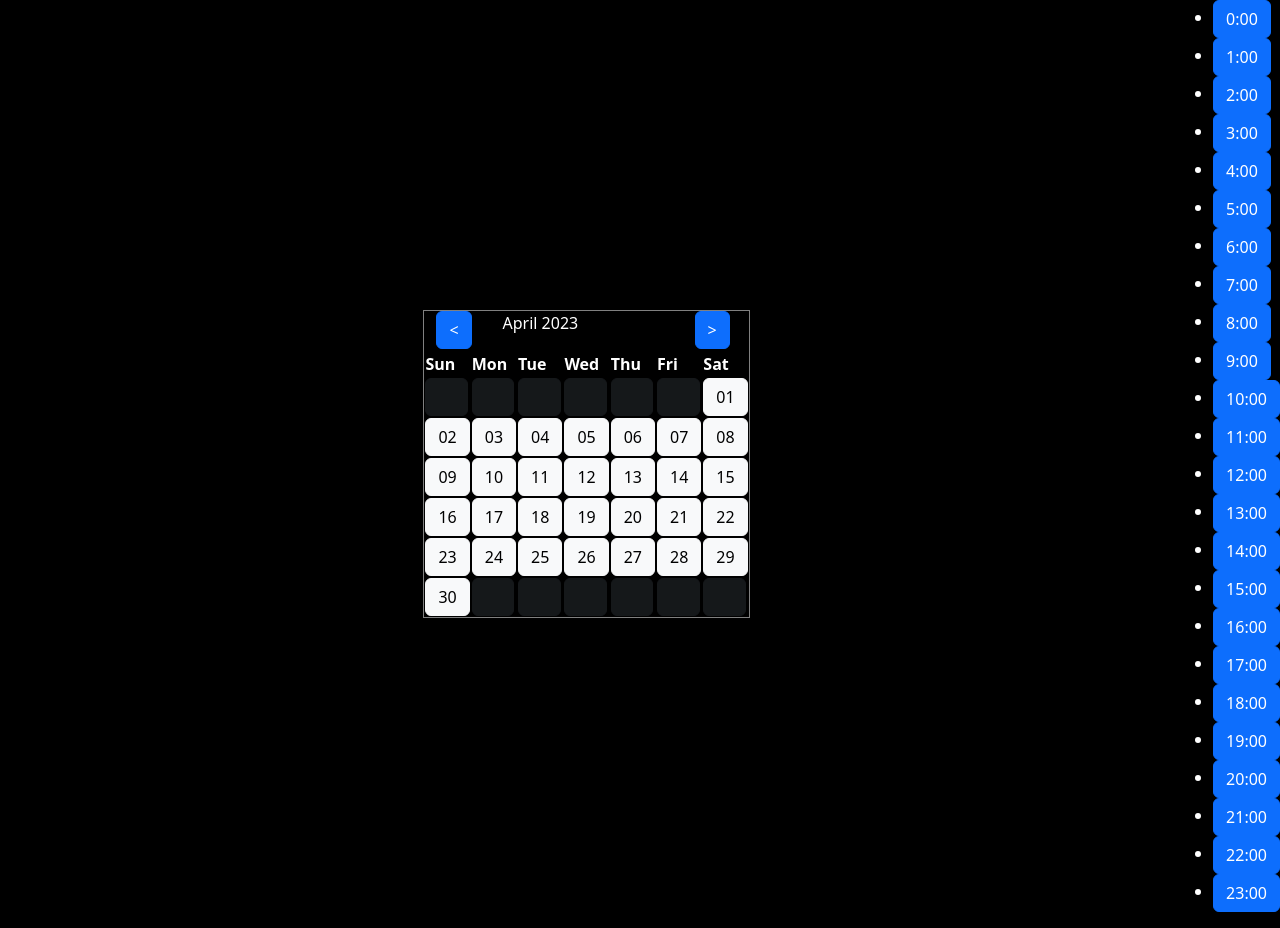
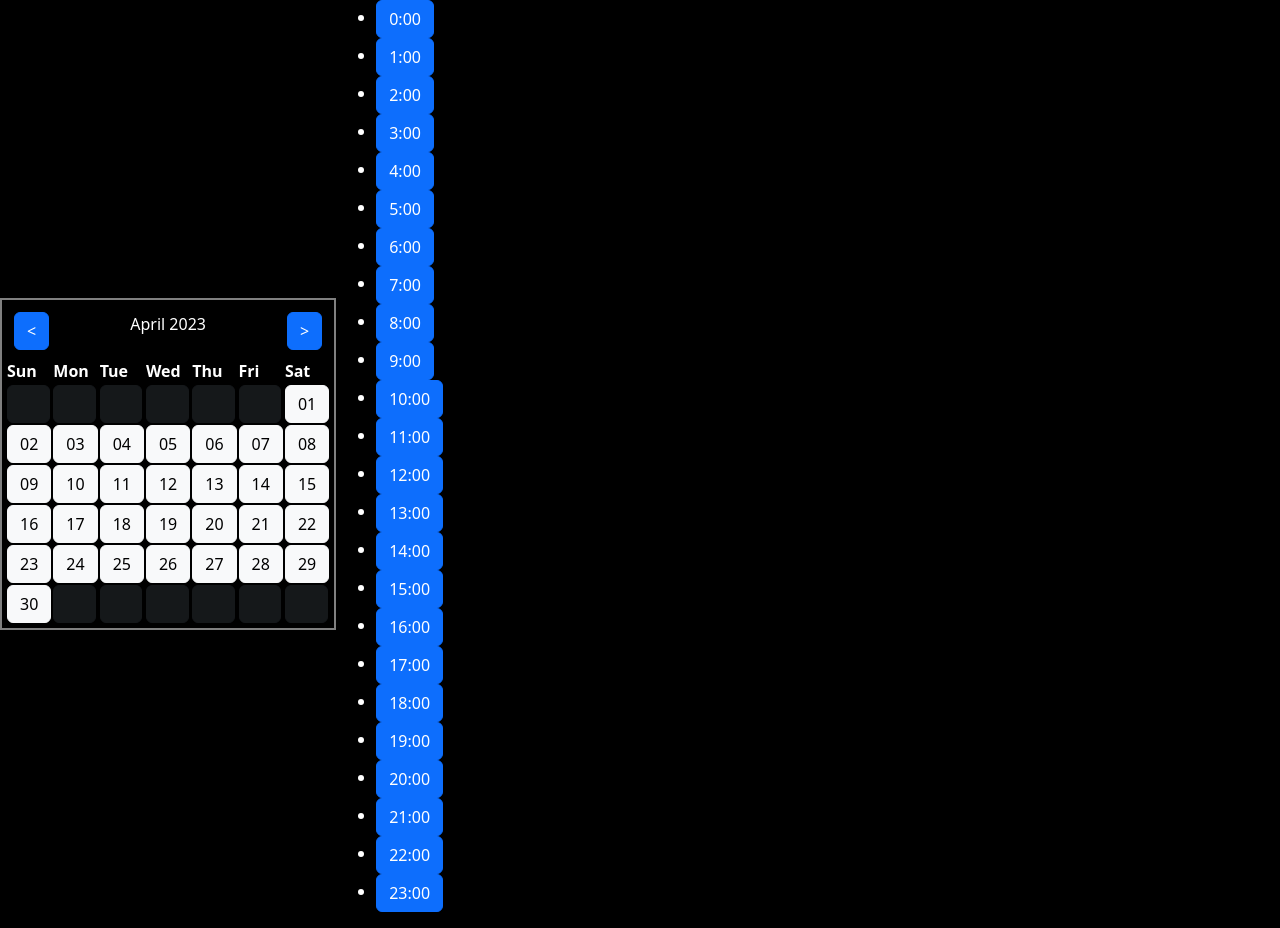
Before and after one commit to nfarid/no_more_lies, a React (Vite) app in the folder frontend/: page / in a window 1280 px wide. Built offline with nearby package versions, Linux system fonts and the light colour scheme.

Commit message:
Change calender markup

```diff
--- a/frontend/src/components/Calender.tsx
+++ b/frontend/src/components/Calender.tsx
@@ -1,5 +1,5 @@
 
-import { Button, Container, Row, Col } from "react-bootstrap";
+import { Button } from "react-bootstrap";
 import { useState } from "react";
 import "bootstrap/dist/css/bootstrap.min.css";
 
@@ -43,20 +43,15 @@ export default function Calender() : JSX.Element {
     weekLst.push(<tr key={weekLst.length}>{week}</tr>);
 
 
-    return(<Container style={{width: "min-content", border: "1px solid grey"}}>
-        <Row>
-            <Col>
-                <Button type="button" onClick={decreaseMonth}>&lt;</Button>
-            </Col>
-            <Col style={{flexGrow: "4"}}>
-                <p>{monthName} {currentYear}</p>
-            </Col>
-            <Col>
-                <Button type="button" onClick={increaseMonth}>&gt;</Button>
-            </Col>
-        </Row>
-        <Row>
-            <table>
+    return(<div style={{border: "2px solid gray", padding: "4px", width: "max-content"}}>
+        <table style={{captionSide: "top"}}>
+            <caption style={{color: "white"}}>
+                <span style={{display: "flex", justifyContent: "space-between"}}>
+                    <Button type="button" onClick={decreaseMonth} style={{marginLeft: "8px"}}>&lt;</Button>
+                    {monthName} {currentYear}
+                    <Button type="button" onClick={increaseMonth} style={{marginRight: "8px"}}>&gt;</Button>
+                </span>
+            </caption>
             <thead>
                 <tr>
                     <th scope="col">Sun</th>
@@ -72,6 +67,5 @@ export default function Calender() : JSX.Element {
                 {weekLst}
             </tbody>
         </table>
-        </Row>
-    </Container>);
+    </div>);
 }
```
Lines whose indentation alone changed are shown as unchanged.
